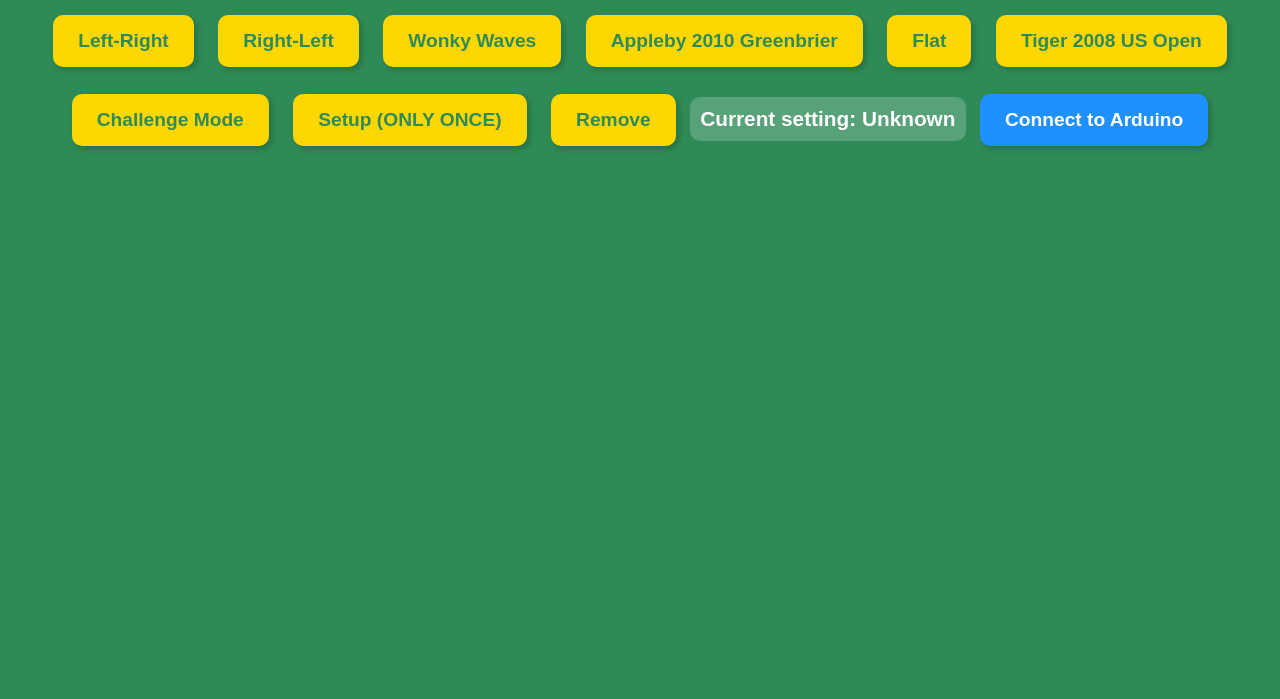
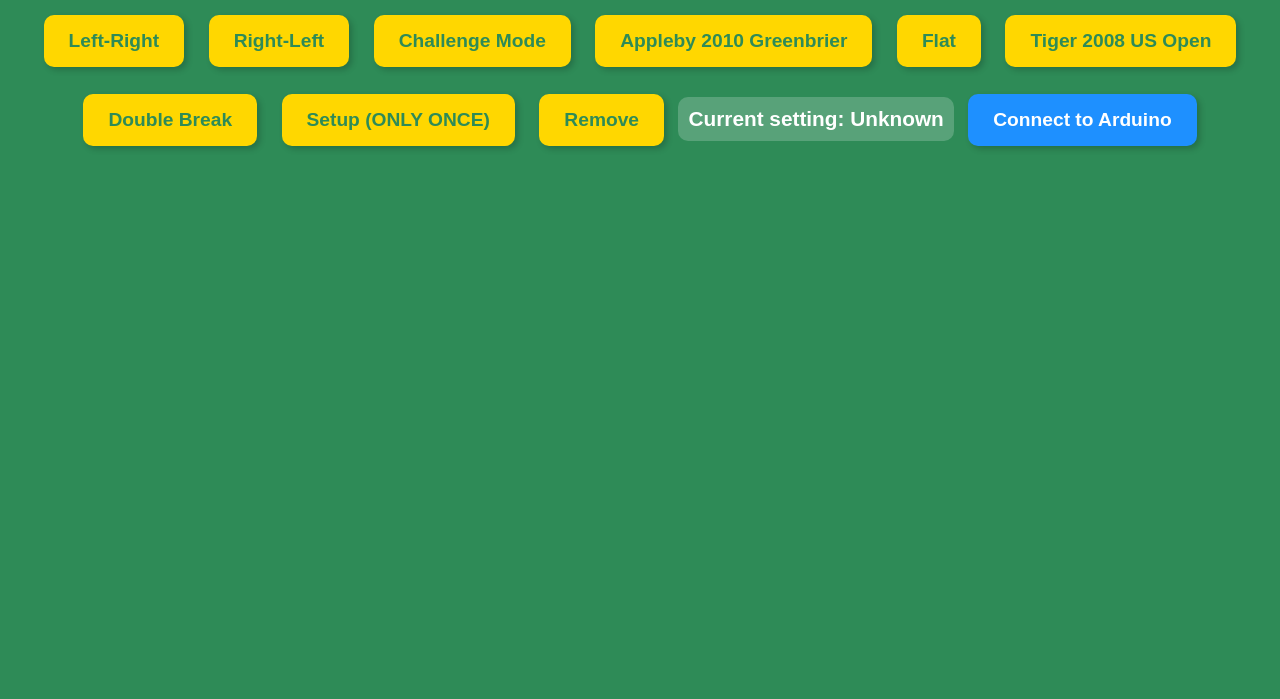
Before and after one commit to eljo5115/SmartSlope, a plain HTML site: page index.html in a window 1280 px wide. Shown: the part 101-800 px from the top of the page. Drawn offline with Linux system fonts and the light colour scheme.

Commit message:
renamed presets

```diff
--- a/index.html
+++ b/index.html
@@ -11,11 +11,11 @@
     <h1>SmartSlope Controller</h1>
     <button onclick="sendCommand('lr')">Left-Right</button>
     <button onclick="sendCommand('rl')">Right-Left</button>
-    <button onclick="sendCommand('p2')">Wonky Waves</button>
+    <button onclick="sendCommand('p2')">Challenge Mode</button>
     <button onclick="sendCommand('2t')">Appleby 2010 Greenbrier</button>
     <button onclick="sendCommand('flat')">Flat</button>
     <button onclick="sendCommand('tiger')">Tiger 2008 US Open</button>
-    <button onclick="sendCommand('chal')">Challenge Mode</button>
+    <button onclick="sendCommand('chal')">Double Break</button>
     <button onclick="sendCommand('setup');isSetup = true;" id="setup-button">Setup (ONLY ONCE)</button>
     <button onclick="sendCommand('remove');isSetup = false;" id="remove-button">Remove </button>
     <p id="status">Current setting: Unknown</p>
```
